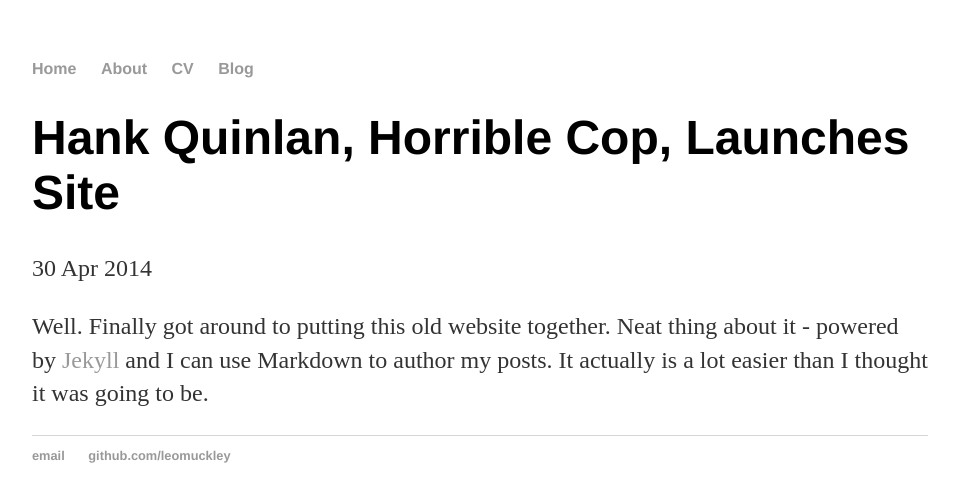
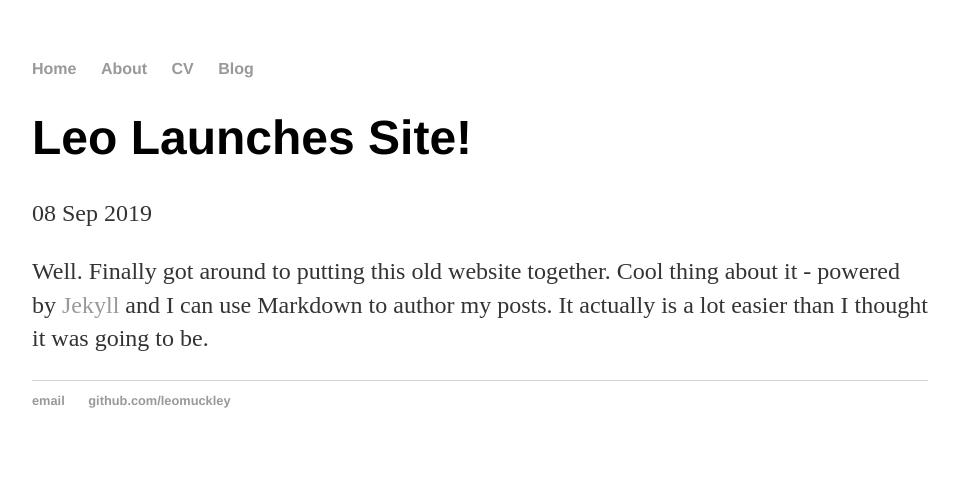
Before and after one commit to leomuckley/leomuckley.github.io, a Jekyll site: the page built from _posts/2014-04-30-hank-quinlan-site-launched.md, in a window 1280 px wide. Shown: the top 502 px of the page, without its empty margins (160-1119 px from the left). Built offline with Jekyll 4.4.1, drawn with Linux system fonts in a browser that asks for light colours.

Commit message:
Update 2014-04-30-hank-quinlan-site-launched.md
Update initial post

```diff
--- a/_posts/2014-04-30-hank-quinlan-site-launched.md
+++ b/_posts/2014-04-30-hank-quinlan-site-launched.md
@@ -1,10 +1,10 @@
 ---
 layout: post
-title: "Hank Quinlan, Horrible Cop, Launches Site"
-date: 2014-04-30
+title: "Leo Launches Site!"
+date: 2019-09-08
 ---
 
 Well. Finally got around to putting this old website together.
-Neat thing about it - powered by [Jekyll](http://jekyllrb.com)
+Cool thing about it - powered by [Jekyll](http://jekyllrb.com)
 and I can use Markdown to author my posts. It actually is a lot
 easier than I thought it was going to be.
```
